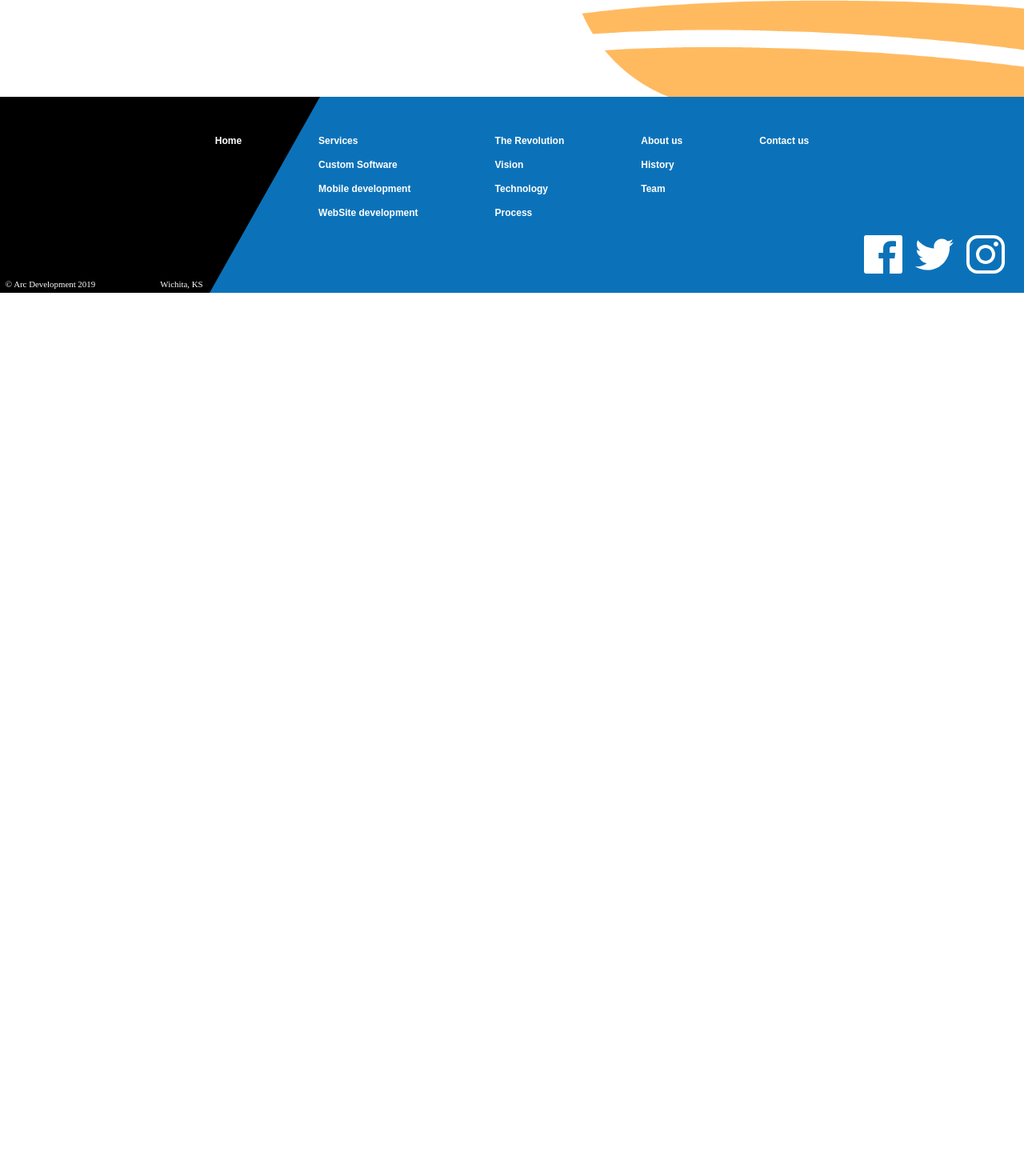
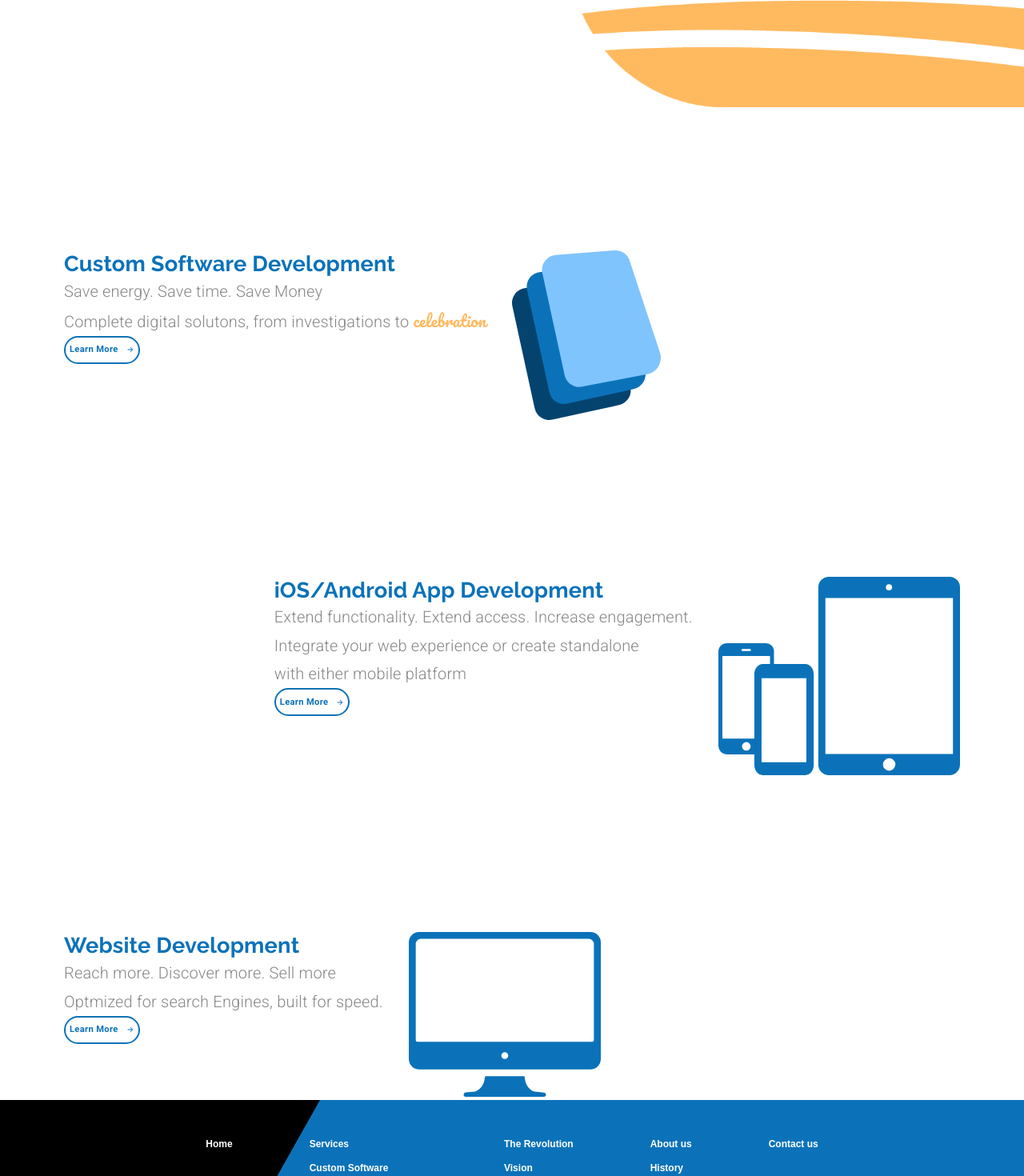
Before and after one commit to pmtavares/DevMaterialUI, a React (Create React App) app: page / in a window 1280 px wide. Shown: the part 460-1930 px from the top of the page at 80% size. Before the commit the page ends 826 px from the top, so only its background shows below. Built offline with nearby package versions, Linux system fonts and the light colour scheme.

Commit message:
Finished Services blocks

```diff
--- a/src/components/LandingPage.js
+++ b/src/components/LandingPage.js
@@ -5,8 +5,12 @@
 import Button from '@material-ui/core/Button';
 import ButtonArrow from '../components/ui/ButtonArrow';
 import Typography from '@material-ui/core/Typography';
+import useMediaQuery from '@material-ui/core/useMediaQuery';
 
 import animationData from '../animations/landinganimation/data';
+import customSoftwareIcon from '../assets/Custom Software Icon.svg';
+import mobileAppsIcon from '../assets/mobileIcon.svg';
+import websiteIcon from '../assets/websiteIcon.svg';
 
 const useStyles = makeStyles(theme => ({
   animation:{
@@ -34,13 +38,7 @@
     marginTop: 1
   },
   learnButtonHero :{
-    borderColor: theme.palette.common.arcBlue,
-    color: theme.palette.common.arcBlue,
-    borderWidth: 2,
-    textTransform: "none",
-    borderRadius: 50,
-    fontFamily: "Roboto",
-    fontWeight: "bold",
+    ...theme.typography.learnButton,
     fontSize: "0.9rem",
     height: 45,
     width: 145
@@ -62,6 +60,37 @@
     [theme.breakpoints.down("xs")] :{
       marginLeft: 0,
     }
+  },
+  specialText :{
+    fontFamily: "Pacifico",
+    color: theme.palette.common.arcOrange
+  },
+  learnButton :{
+    ...theme.typography.learnButton,
+    fontSize: "0.7rem",
+    height: 35,
+    padding:5,
+    [theme.breakpoints.down("sm")] :{
+      marginBottom: "2em",
+
+    }
+  },
+  subtitle :{
+    marginBottom: 1
+  },
+  icon :{
+    marginLeft: "2em",
+    [theme.breakpoints.down("xs")] :{
+      marginLeft: 0,
+
+    }
+  },
+  serviceContainer :{
+    marginTop: "12rem",
+    [theme.breakpoints.down("xs")] :{
+      padding: 20,
+
+    }
   }
 
 }))
@@ -69,6 +98,7 @@
 const LandingPage = () => {
     const classes = useStyles();
     const theme = useTheme();
+    const matchesSM = useMediaQuery(theme.breakpoints.down("sm"));
 
     const defaultOptions = {
         loop: true,
@@ -81,7 +111,7 @@
 
       return (
         <Grid container direction="column" className={classes.mainContainer}>
-          <Grid item>
+          <Grid item > {/*----- Hero block ----- */}
             <Grid container justify="flex-end" alignItems="center" direction="row">
               <Grid sm item className={classes.heroTextContainer}>
                 <Typography align="center" variant="h2">
@@ -104,6 +134,72 @@
               </Grid>
             </Grid>
           </Grid>
+          <Grid item> {/*----- Custom  block -----*/}
+            <Grid container direction="row" className={classes.serviceContainer} justify={matchesSM ? "center" : undefined}>
+              <Grid item style={{marginLeft: matchesSM ? 0 : "5em", textAlign: matchesSM ? "center" : undefined}}>
+                <Typography variant="h4">
+                  Custom Software Development
+                </Typography>
+                <Typography variant="subtitle1" className={classes.subtitle}>
+                  Save energy. Save time. Save Money
+                </Typography>
+                <Typography variant="subtitle1">
+                  Complete digital solutons, from investigations to <span className={classes.specialText}>celebration</span>
+                </Typography>
+                <Button variant="outlined" className={classes.learnButton}>
+                      <span style={{marginRight: 10}}>Learn More</span>
+                      <ButtonArrow width={10} height={10} fill={theme.palette.common.arcBlue}/>
+                </Button>
+              </Grid>
+              <Grid item>
+                <img alt="Custom Software Icon" src={customSoftwareIcon} className={classes.icon}/>
+              </Grid>
+            </Grid>
+          </Grid>
+          <Grid item> {/*----- Ios/Android block -----*/}
+            <Grid container direction="row" className={classes.serviceContainer} justify={matchesSM ? "center" : "flex-end"}>
+              <Grid item style={{textAlign: matchesSM ? "center" : undefined}}>
+                <Typography variant="h4">
+                  iOS/Android App Development
+                </Typography>
+                <Typography variant="subtitle1" className={classes.subtitle}>
+                  Extend functionality. Extend access. Increase engagement.
+                </Typography>
+                <Typography variant="subtitle1">
+                  Integrate your web experience or create standalone {matchesSM ? null : <br/>} with either mobile platform
+                </Typography>
+                <Button variant="outlined" className={classes.learnButton}>
+                      <span style={{marginRight: 10}}>Learn More</span>
+                      <ButtonArrow width={10} height={10} fill={theme.palette.common.arcBlue}/>
+                </Button>
+              </Grid>
+              <Grid item style={{marginRight: matchesSM ? 0 : "5em"}}>
+                <img alt="iOS/Android Icon" src={mobileAppsIcon} className={classes.icon} />
+              </Grid>
+            </Grid>
+          </Grid>
+          <Grid item> {/*----- Website  block -----*/}
+            <Grid container direction="row" className={classes.serviceContainer} justify={matchesSM ? "center" : undefined}>
+              <Grid item style={{marginLeft: matchesSM ? 0 : "5em", textAlign: matchesSM ? "center" : undefined}}>
+                <Typography variant="h4">
+                  Website Development
+                </Typography>
+                <Typography variant="subtitle1" className={classes.subtitle}>
+                  Reach more. Discover more. Sell more
+                </Typography>
+                <Typography variant="subtitle1">
+                  Optmized for search Engines, built for speed.
+                </Typography>
+                <Button variant="outlined" className={classes.learnButton}>
+                      <span style={{marginRight: 10}}>Learn More</span>
+                      <ButtonArrow width={10} height={10} fill={theme.palette.common.arcBlue}/>
+                </Button>
+              </Grid>
+              <Grid item>
+                <img alt="Custom Software Icon" src={websiteIcon} className={classes.icon}/>
+              </Grid>
+            </Grid>
+          </Grid>
         </Grid>
 
       )
--- a/src/components/ui/Footer.js
+++ b/src/components/ui/Footer.js
@@ -75,7 +75,7 @@
                         <Grid container direction="column" spacing={2}>
                             <Grid item className={classes.link} component={Link} to="/services" onClick={() => {props.setValue(1); props.setSelectedIndex(0)}}>Services </Grid>
                             <Grid item className={classes.link} component={Link} to="/customsoftware" onClick={() => {props.setValue(1); props.setSelectedIndex(1)}}>Custom Software </Grid>
-                            <Grid item className={classes.link} component={Link} to="/mobileapps" onClick={() => {props.setValue(1); props.setSelectedIndex(2)}}>Mobile development </Grid>
+                            <Grid item className={classes.link} component={Link} to="/mobileapps" onClick={() => {props.setValue(1); props.setSelectedIndex(2)}}>iOS/Android development </Grid>
                             <Grid item className={classes.link} component={Link} to="/websites" onClick={() => {props.setValue(1); props.setSelectedIndex(3)}}>WebSite development </Grid>
                         </Grid>
                     </Grid>
--- a/src/components/ui/Header.js
+++ b/src/components/ui/Header.js
@@ -152,7 +152,7 @@
     const menuOptions = [
         {name: "Services", link:"/services", activeIndex: 1, selectedIndex: 0},
         {name: "Custom Software", link:"/customersoftware", activeIndex: 1, selectedIndex: 1},
-        {name: "Mobile App development", link:"/mobileapps", activeIndex: 1, selectedIndex: 2},
+        {name: "iOS/Android development", link:"/mobileapps", activeIndex: 1, selectedIndex: 2},
         {name: "Website", link:"/websites", activeIndex: 1, selectedIndex: 3}
     ]
 
--- a/src/components/ui/Theme.js
+++ b/src/components/ui/Theme.js
@@ -3,6 +3,7 @@
 
 const arcBlue = "#0B72B9";
 const arcOrange = "#FFBA60";
+const arcGrey = "#868686";
 
 const MyTheme = createMuiTheme({
     palette: {
@@ -26,6 +27,26 @@
             color: `${arcBlue}`,
             lineHeight: 1.5
         },
+        h4:{
+            fontFamily: "Raleway",
+            fontSize: "1.7rem",
+            fontWeight: 700,
+            color: `${arcBlue}`,
+        },
+        subtitle1:{
+            fontSize: "1.25rem",
+            fontWeight: 300,
+            color: arcGrey,
+        },
+        learnButton :{
+            borderColor: arcBlue,
+            color: arcBlue,
+            borderWidth: 2,
+            textTransform: "none",
+            borderRadius: 50,
+            fontFamily: "Roboto",
+            fontWeight: "bold"
+        },
         h5:{
             fontWeight: 600
         },
```
